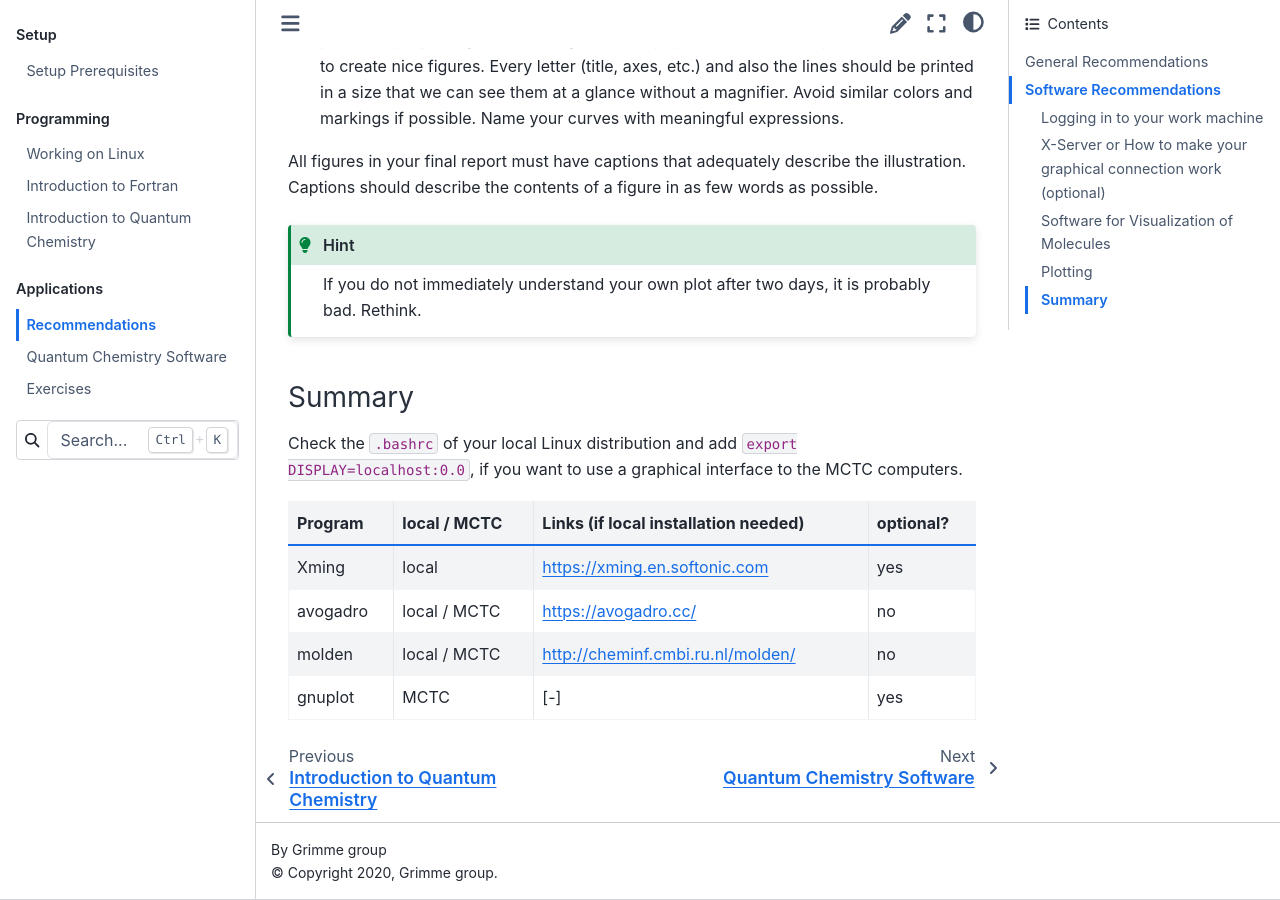
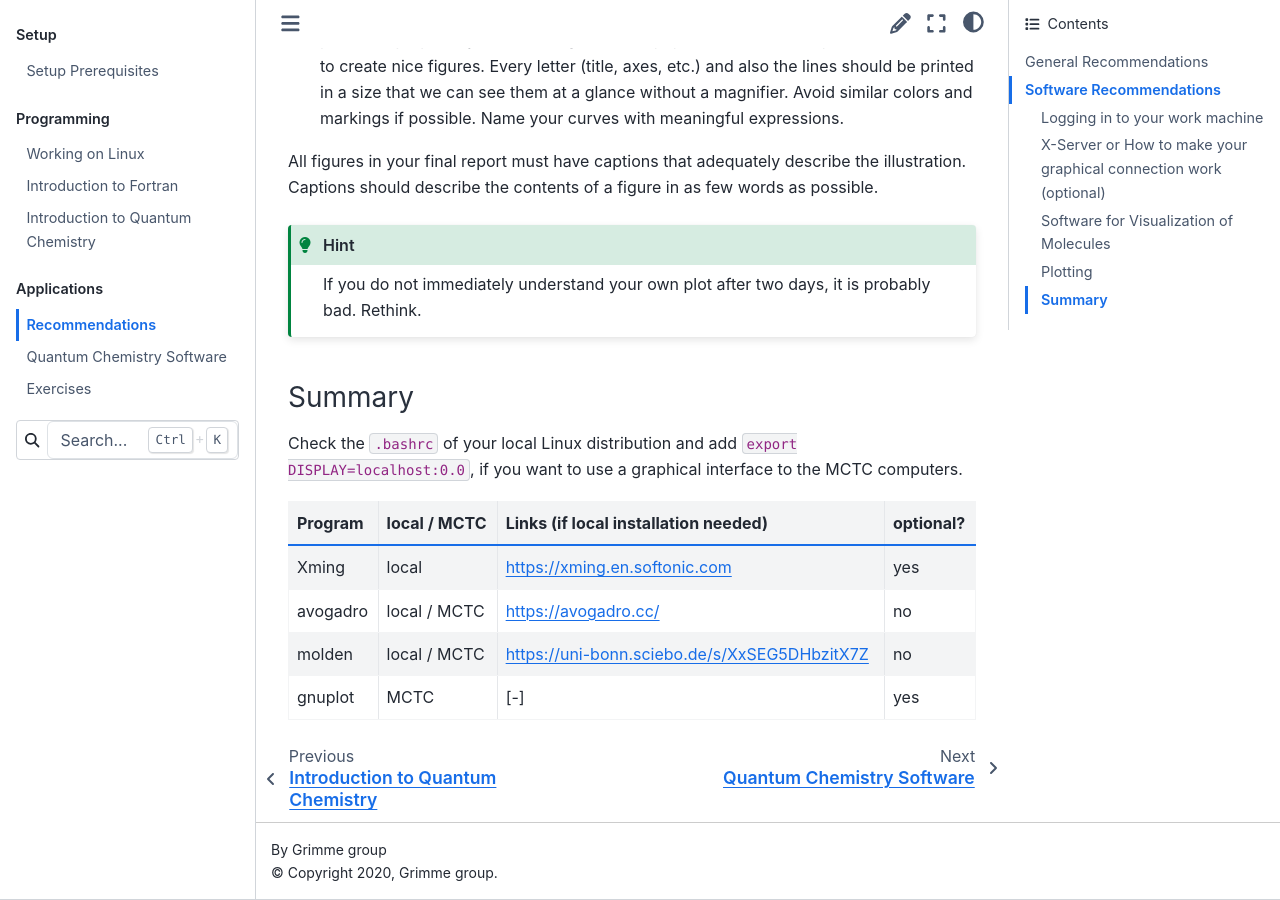
Before and after one commit to grimme-lab/qc2-teaching, a Sphinx documentation site: the page built from doc/recommendations.rst, in a window 1280 px wide and 900 px high, scrolled down 12527 px. Built offline with Sphinx 7.4.7 and the Sphinx Book theme 1.1.4, drawn with Linux system fonts in a browser that asks for light colours; some of the changed lines change nothing that is shown.

Commit message:
molden link

```diff
--- a/doc/recommendations.rst
+++ b/doc/recommendations.rst
@@ -532,14 +532,14 @@ Summary
 
 Check the ``.bashrc`` of your local Linux distribution and add ``export DISPLAY=localhost:0.0``, if you want to use a graphical interface to the MCTC computers.
 
-+------------+--------------+--------------------------------------------+-----------+
-| Program    | local / MCTC | Links (if local installation needed)       | optional? |
-+============+==============+============================================+===========+
-| Xming      | local        | `<https://xming.en.softonic.com>`_         | yes       |
-+------------+--------------+--------------------------------------------+-----------+
-| avogadro   | local / MCTC | `<https://avogadro.cc/>`_                  | no        |
-+------------+--------------+--------------------------------------------+-----------+
-| molden     | local / MCTC | `<http://cheminf.cmbi.ru.nl/molden/>`_     | no        |
-+------------+--------------+--------------------------------------------+-----------+
-| gnuplot    | MCTC         | [-]                                        | yes       |
-+------------+--------------+--------------------------------------------+-----------+
++------------+--------------+---------------------------------------------------+-----------+
+| Program    | local / MCTC | Links (if local installation needed)              | optional? |
++============+==============+===================================================+===========+
+| Xming      | local        | `<https://xming.en.softonic.com>`_                | yes       |
++------------+--------------+---------------------------------------------------+-----------+
+| avogadro   | local / MCTC | `<https://avogadro.cc/>`_                         | no        |
++------------+--------------+---------------------------------------------------+-----------+
+| molden     | local / MCTC | `<https://uni-bonn.sciebo.de/s/XxSEG5DHbzitX7Z>`_ | no        |
++------------+--------------+---------------------------------------------------+-----------+
+| gnuplot    | MCTC         | [-]                                               | yes       |
++------------+--------------+---------------------------------------------------+-----------+
```
